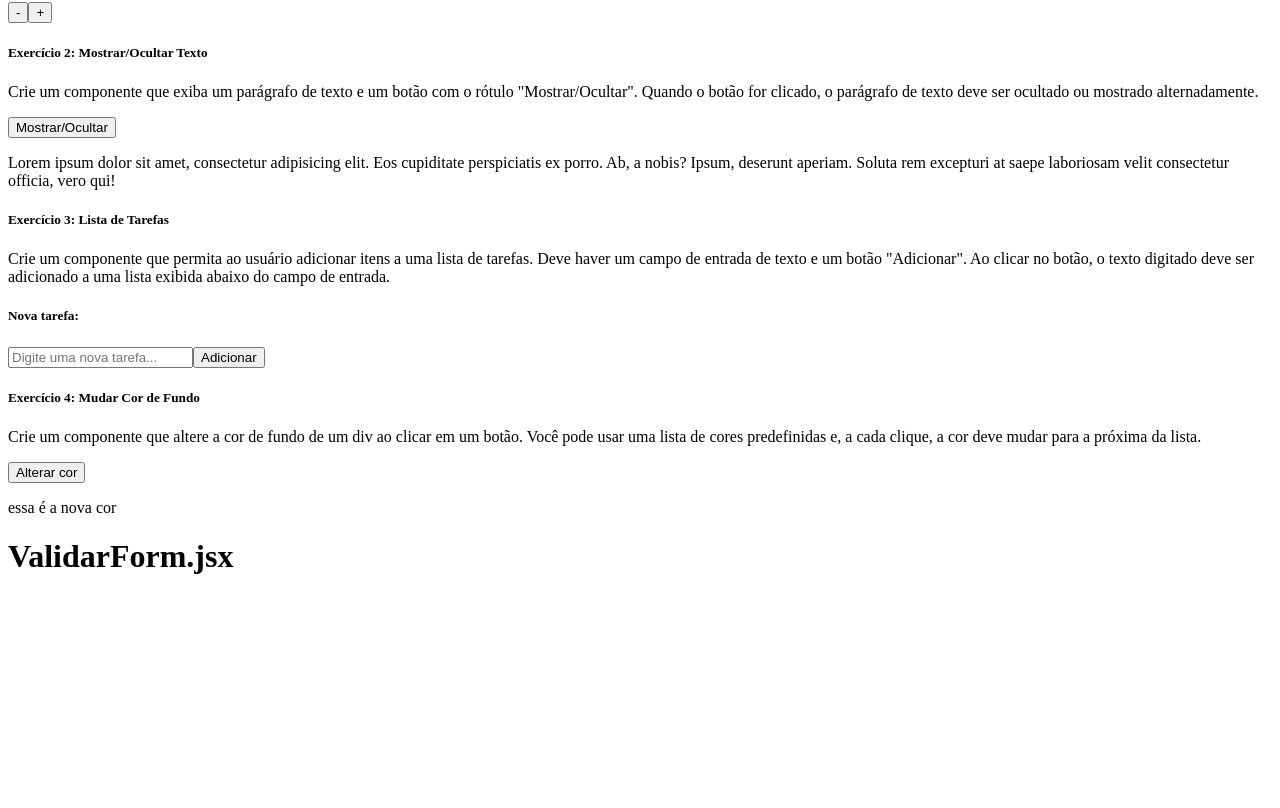
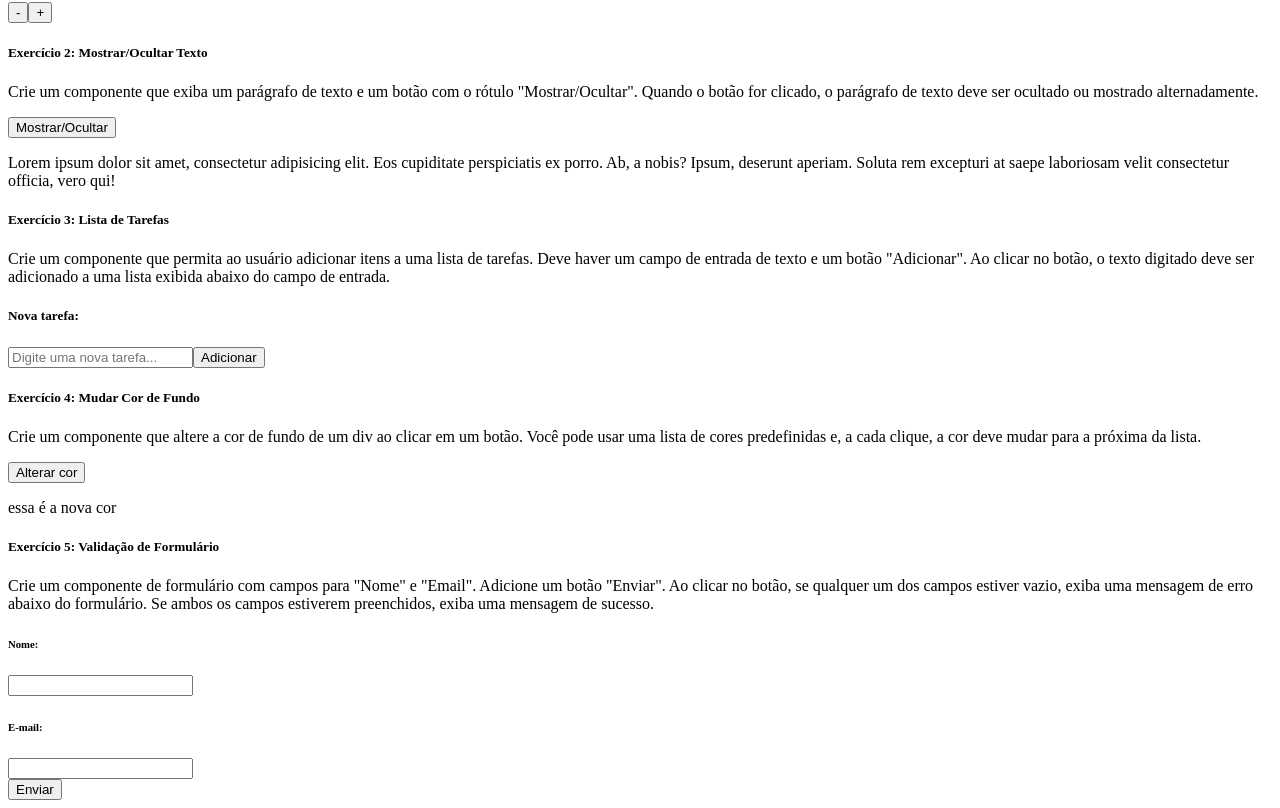
Before and after one commit to silvamaarcus/exercicios-react-eventos, a React (Vite) app: page / in a window 1280 px wide. Shown: the part 184-992 px from the top of the page. Before the commit the page ends 800 px from the top, so only its background shows below. Built offline with nearby package versions, Linux system fonts and the light colour scheme; the HTML template or start-up script is replaced by a standard one.

Commit message:
Add exercicio resolvido: Validacao de Formulario

```diff
--- a/src/css/sass/_layout.scss
+++ b/src/css/sass/_layout.scss
@@ -374,4 +374,8 @@ $gutter: 32px;
 .new-color {
   border: 1px solid $black-light;
   padding: 8px;
+
+  @include responsive(s) {
+    margin-top: 24px;
+  }
 }
--- a/src/css/style.css
+++ b/src/css/style.css
@@ -532,6 +532,11 @@
 .new-color {
   border: 1px solid #151b26;
   padding: 8px;
+}
+@media screen and (max-width: 960px) {
+  .new-color {
+    margin-top: 24px;
+  }
 }
 
 .s-0 {
--- a/src/pages/MudarCor/index.jsx
+++ b/src/pages/MudarCor/index.jsx
@@ -21,7 +21,7 @@ const MudarCor = () => {
             clique, a cor deve mudar para a próxima da lista.
           </p>
 
-          <div className="mt-3 flex-start-row">
+          <div className="mt-3 flex-start-row flex-wrap">
             <button className="btn mr-3" onClick={mudarCor}>
               Alterar cor
             </button>
--- a/src/pages/ValidarForm/index.jsx
+++ b/src/pages/ValidarForm/index.jsx
@@ -1,7 +1,72 @@
+import { useState } from "react";
+
 const ValidarForm = () => {
+  const [nomeInput, setNomeInput] = useState("");
+  const [emailInput, setEmailInput] = useState("");
+
+  const conferirNomeInput = (e) => {
+    setNomeInput(e.target.value);
+  };
+
+  const conferirEmailInput = (e) => {
+    setEmailInput(e.target.value);
+  };
+
+  const validarForm = () => {
+    const emailValido = "@";
+    if (
+      nomeInput.length &
+      emailInput.length &
+      emailInput.includes(emailValido)
+    ) {
+      setNomeInput(alert("Sucesso!"));
+      setNomeInput("");
+      setEmailInput("");
+    } else {
+      alert("Preencha os campos corretamente!");
+    }
+  };
+
   return (
     <>
-      <h1>ValidarForm.jsx</h1>
+      <div className="container m-0 py-0">
+        <div className="card my-3 p-2">
+          <h5 className="color-primary">
+            Exercício 5: Validação de Formulário
+          </h5>
+          <p className="my-3">
+            Crie um componente de formulário com campos para "Nome" e "Email".
+            Adicione um botão "Enviar". Ao clicar no botão, se qualquer um dos
+            campos estiver vazio, exiba uma mensagem de erro abaixo do
+            formulário. Se ambos os campos estiverem preenchidos, exiba uma
+            mensagem de sucesso.
+          </p>
+
+          <div className="mt-3">
+            <div className="flex-start-row">
+              <h6>Nome:</h6>
+              <input
+                type="text"
+                className="w-50 ml-3"
+                value={nomeInput}
+                onChange={conferirNomeInput}
+              />
+            </div>
+            <div className="flex-start-row my-3">
+              <h6>E-mail:</h6>
+              <input
+                type="email"
+                className="w-50 ml-2"
+                value={emailInput}
+                onChange={conferirEmailInput}
+              />
+            </div>
+            <button type="button" className="btn" onClick={validarForm}>
+              Enviar
+            </button>
+          </div>
+        </div>
+      </div>
     </>
   );
 };
```
Also changed, not shown: 1 other file (tests, documents, lock files or other folders).
